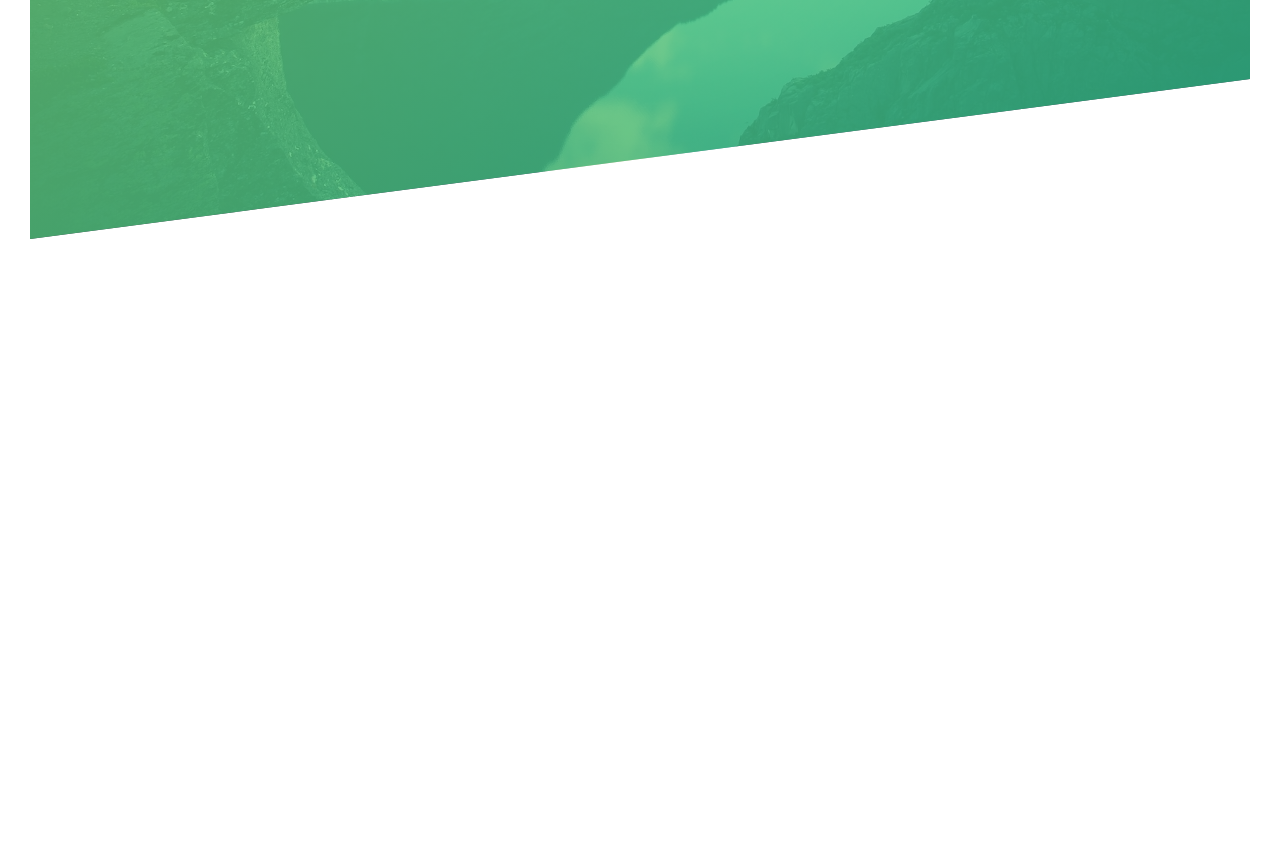
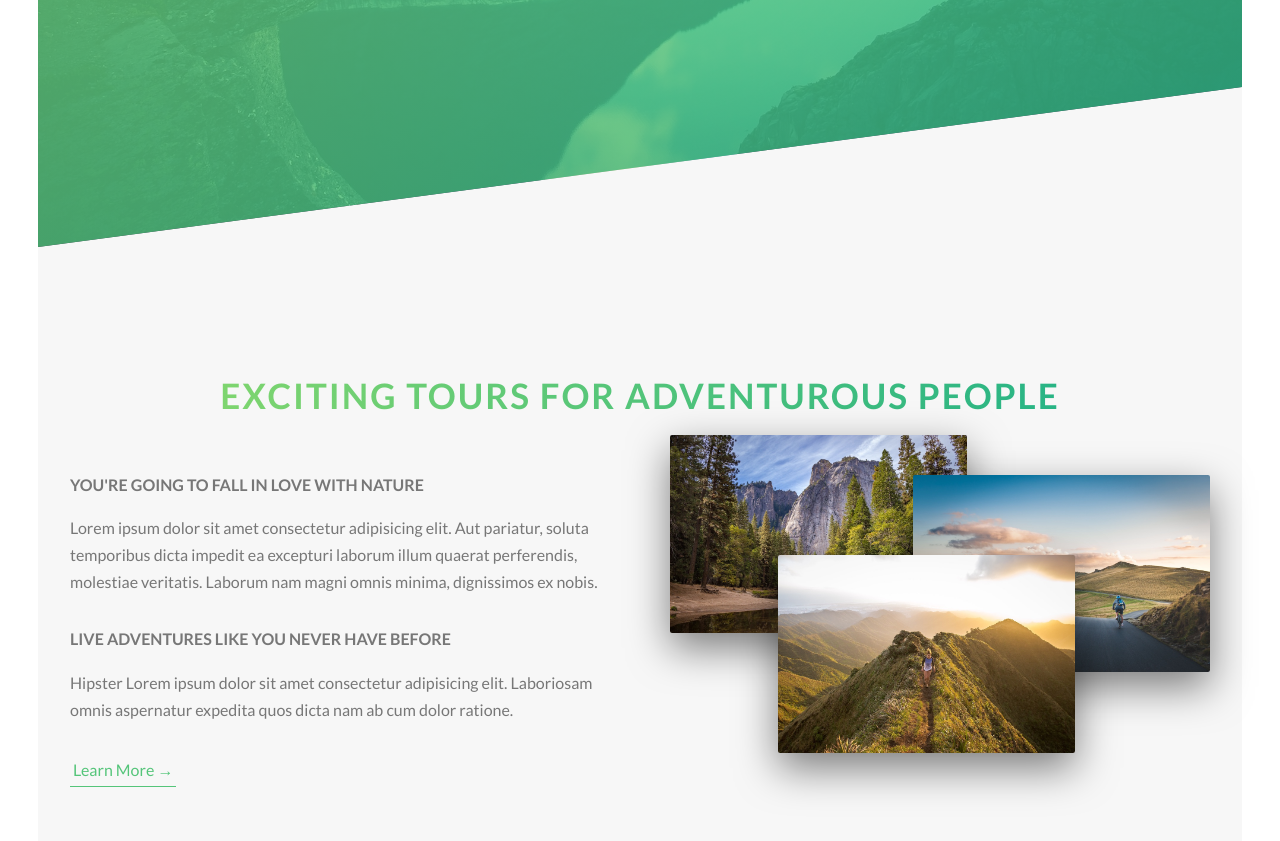
Before and after one commit to Rickyfeng7/Port, a website: page index.html in a window 1280 px wide. Shown: the part 551-1392 px from the top of the page. Before the commit the page ends 820 px from the top, so only its background shows below. Drawn offline with Linux system fonts and the light colour scheme.

Commit message:
adding images

```diff
--- a/index.html
+++ b/index.html
@@ -31,6 +31,43 @@
             </div>
         </header>
 
+        <main>
+           <section class="section-about">
+                <div class="u-center-text u-margin-botton-big">
+                    <h2 class="heading-secondary">
+                        Exciting tours for Adventurous People
+                    </h2>
+                </div>
+
+                <div class="row">
+                    <div class="col-1-of-2">
+                        <h3 class="heading-tertiary u-margin-bottom-small">
+                            you're going to fall in love with nature
+                        </h3>
+                        <p class="paragraph">
+                            Lorem ipsum dolor sit amet consectetur adipisicing elit. Aut pariatur, soluta temporibus dicta impedit ea excepturi laborum illum quaerat perferendis, molestiae veritatis. Laborum nam magni omnis minima, dignissimos ex nobis.
+                        </p>
+                        <h3 class="heading-tertiary u-margin-bottom-small">
+                            Live adventures like you never have before
+                        </h3>
+                        <p class="paragraph">
+                            Hipster Lorem ipsum dolor sit amet consectetur adipisicing elit. Laboriosam omnis aspernatur expedita quos dicta nam ab cum dolor ratione.
+                        </p>
+
+                        <a href="#" class="btn-text">
+                            Learn More &rarr;
+                        </a>
+                    </div>
+                    <div class="col-1-of-2">
+                        <div class="composition">
+                            <img src="img/nat-1-large.jpg" alt="Photo 1" class="composition__photo composition__photo--p1">
+                            <img src="img/nat-2-large.jpg" alt="Photo 2" class="composition__photo composition__photo--p2">
+                            <img src="img/nat-3-large.jpg" alt="photo 3" class="composition__photo composition__photo--p3">
+                        </div>
+                    </div>
+                </div>
+            </section>
+        </main>
 
 
         <!-- <section class="grid-test">
--- a/sass/abstracts/_variables.scss
+++ b/sass/abstracts/_variables.scss
@@ -13,8 +13,14 @@
 $color-primary-light:#7ed56f;
 $color-primary-dark:#28b485;
 $color-gray-dark:#777;
+
+$color-grey-light-1: #f7f7f7;
+
 $color-white:#fff;
 $color-black:#000;
+
+// FONT
+$default-font-size: 1.6rem;
 
 // GRID
 $grid-width: 114rem;
--- a/sass/base/_base.scss
+++ b/sass/base/_base.scss
@@ -1,4 +1,3 @@
-* ,
 *::after,
 *::before {
     margin: 0;
--- a/sass/base/_typography.scss
+++ b/sass/base/_typography.scss
@@ -40,3 +40,34 @@
         animation: moveInRight 1s ease-out;
     }
 }
+
+.heading-secondary {
+    font-size: 3.5rem;
+    text-transform: uppercase;
+    font-weight: 700;
+    display: inline-block;
+    background-image: linear-gradient(to right, $color-primary-light, $color-primary-dark);
+    -webkit-background-clip: text;
+    color:transparent;
+    letter-spacing: 2px;
+    transform: all .2s;
+
+    &:hover{
+        transform: skewY(2deg) skewX(15deg) scale(1.1);
+        text-shadow: 05rem 1rem 2rem rgba($color-black, .2)
+    }
+
+}
+
+.heading-tertiary{
+    font-size: $default-font-size;
+    font-weight: 700;
+    text-transform: uppercase;
+}
+
+.paragraph {
+    font-size: $default-font-size;
+    &:not(:last-child){
+        margin-bottom: 3rem;
+    }
+}
--- a/sass/base/_utilities.scss
+++ b/sass/base/_utilities.scss
@@ -0,0 +1,5 @@
+.u-center-text { text-align:center; }
+
+.u-margin-bottom-small { margin-bottom: 1.5rem; }
+.u-margin-bottom-medium { margin-bottom: 4rem; }
+.u-margin-bottom-big { margin-bottom: 8rem; }
--- a/sass/components/_button.scss
+++ b/sass/components/_button.scss
@@ -14,7 +14,7 @@
         /* animated "all" properties  */
         transition: all .2s;
         position: relative;
-        font-size: 1.6rem
+        font-size: $default-font-size
     }
 
     &:hover{
@@ -74,3 +74,28 @@
         animation-fill-mode: backwards;
     }
 }
+
+.btn-text{
+    &:link,
+    &:visited {
+        font-size: $default-font-size;
+        color: $color-primary;
+        display: inline-block;
+        text-decoration: none;
+        border-bottom: 1px solid $color-primary;
+        padding: 3px;
+        transition: all .2s;
+    }
+
+    &:hover{
+        background-color: $color-primary;
+        color: $color-white;
+        box-shadow: 0 1rem 2rem rgba($color-black, .15);
+        transform:translateY(-2px);
+    }
+    &:active{
+        box-shadow: 0 .5rem 1rem rgba($color-black, .15);
+        transform:translateY(-2px);
+    }
+
+}
--- /dev/null
+++ b/sass/components/composition.scss
@@ -0,0 +1,44 @@
+.composition {
+    position: relative;
+
+    &__photo {
+        width: 55%;
+        box-shadow: 0 1.5rem 4rem rgba($color-black, .5);
+        border-radius: 2px;
+        position: absolute;
+        z-index: 10;
+        transition: all 2s;
+        outline-offset: 2rem;
+
+
+        &--p1 {
+            left:0;
+            top: -2rem;
+        }
+
+        &--p2 {
+            right:0;
+            top: 2rem;
+        }
+
+        &--p3 {
+            left: 20%;
+            top: 10rem;
+        }
+
+        &:hover{
+            outline: 1.5rem solid $color-primary;
+            transform: scale(1.05) translateY(-.5rem);
+            box-shadow: 0 2.5rem 4rem rgba($color-black, .5);
+            z-index: 20;
+        }
+
+    }
+
+
+    //    composition:hover composition__photo:not(:hover){ }
+    &:hover &__photo:not(:hover){
+        transform: scale(.95);
+    }
+
+}
--- a/sass/layout/_grid.scss
+++ b/sass/layout/_grid.scss
@@ -1,6 +1,5 @@
 .row {
     max-width: $grid-width;
-    background-color: #eee;
     margin: 0 auto;
     // applying the margin botton to all class but the last one
     // margin-bottom: $gutter-vertical;
@@ -16,7 +15,6 @@
     // $ means ends'
     // inside the [] you can select any attribute
     [class^="col-"]{
-        background-color: orange;
         float: left;
 
         &:not(:last-child){
--- a/sass/main.scss
+++ b/sass/main.scss
@@ -8,6 +8,7 @@
 @import "base/utilities";
 
 @import "components/button";
+@import "components/composition";
 
 @import "layout/grid";
 @import "layout/header";
--- a/sass/pages/_home.scss
+++ b/sass/pages/_home.scss
@@ -0,0 +1,6 @@
+.section-about {
+    background-color: $color-grey-light-1;
+    padding: 25rem 0;
+    margin-top: -20vh;
+    // background-color: black
+}
```
Also changed, not shown: package.json (+4 -3 lines), css/style.css, 1 other file.
